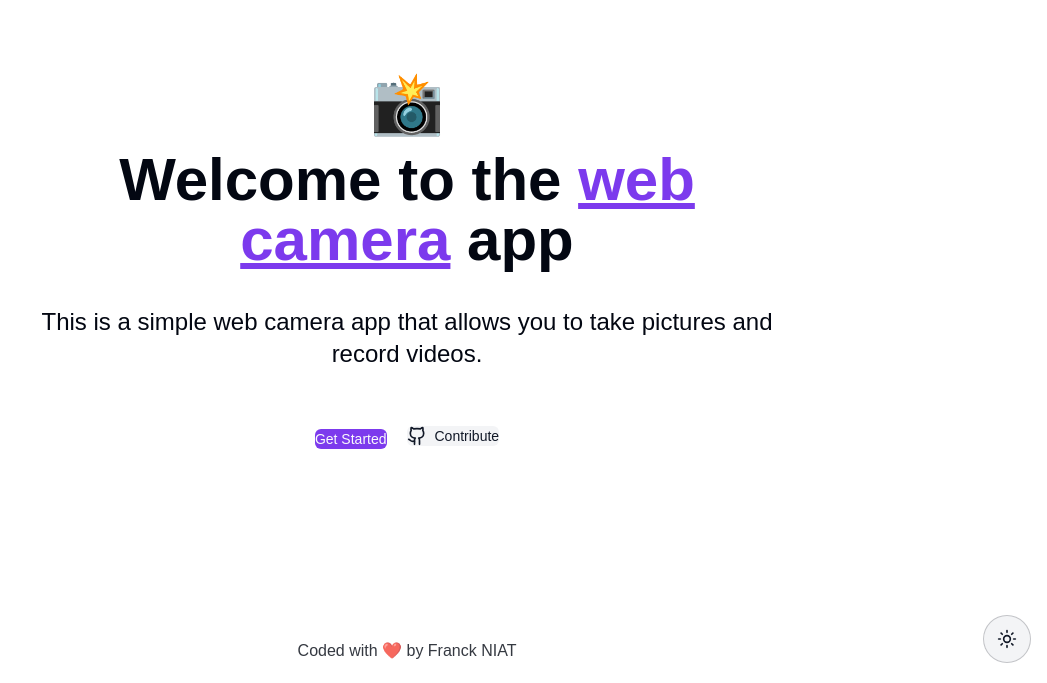
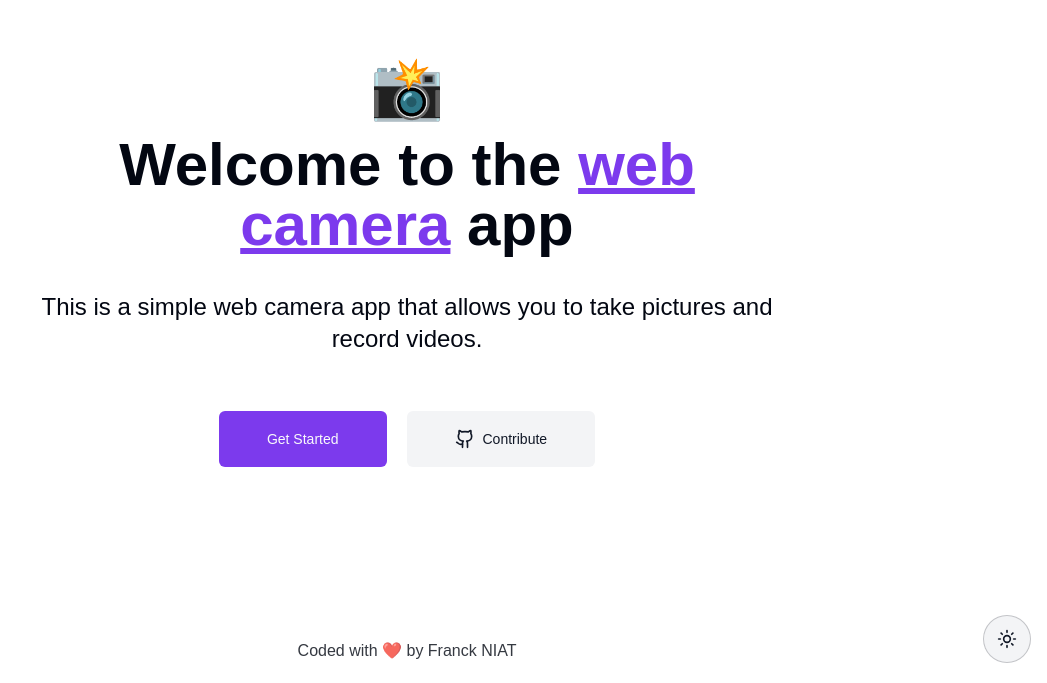
Before and after one commit to franckniat/camera-app, a Next.js app: page / in a window 1280 px wide. Shown: the part 117-800 px from the top of the page, without its empty margins (233-1280 px from the left). Built offline with nearby package versions, Linux system fonts and the light colour scheme; a web font is replaced by a local one.

Commit message:
add xl size fonr button

```diff
--- a/components/ui/button.tsx
+++ b/components/ui/button.tsx
@@ -23,6 +23,7 @@ const buttonVariants = cva(
         default: "h-10 px-4 py-2",
         sm: "h-9 rounded-md px-3",
         lg: "h-11 rounded-md px-8",
+        xl: "h-14 rounded-md px-12",
         icon: "h-10 w-10",
         camera: "h-16 w-16 rounded-full",
       },
```
